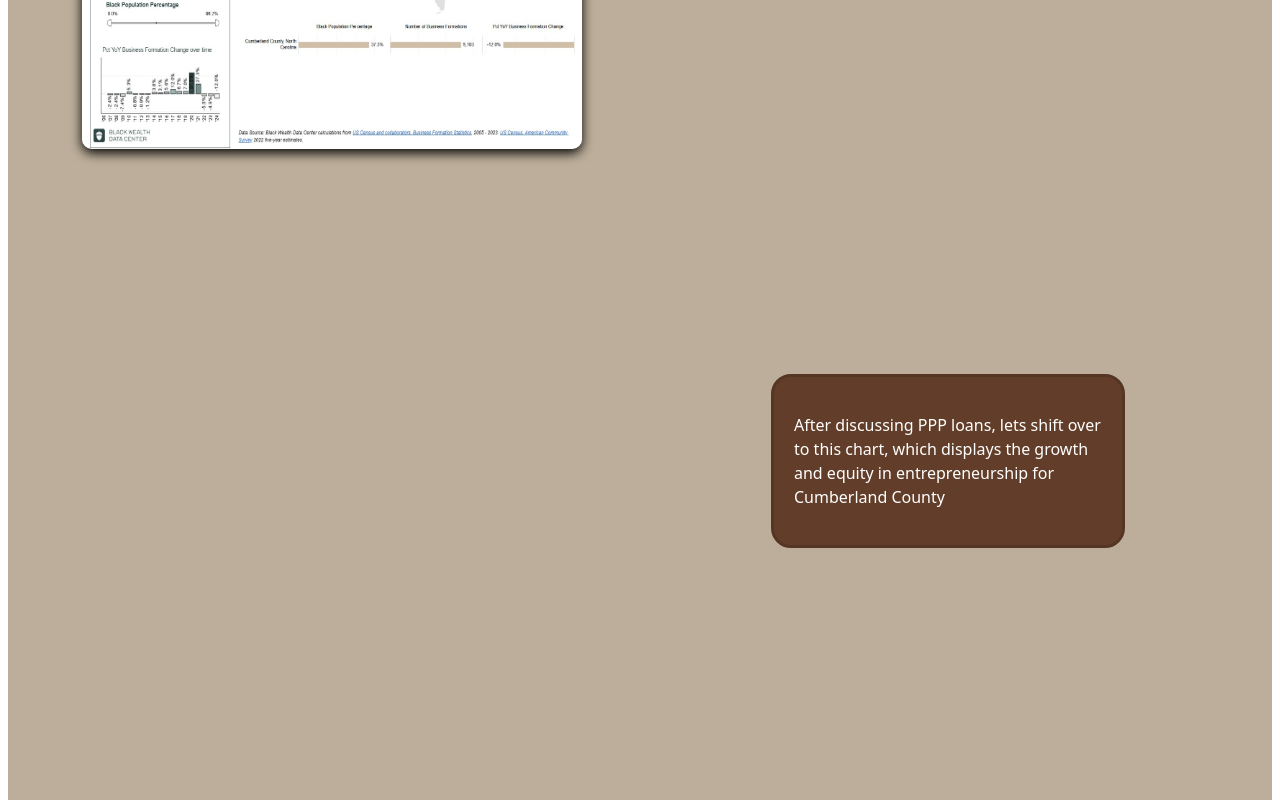
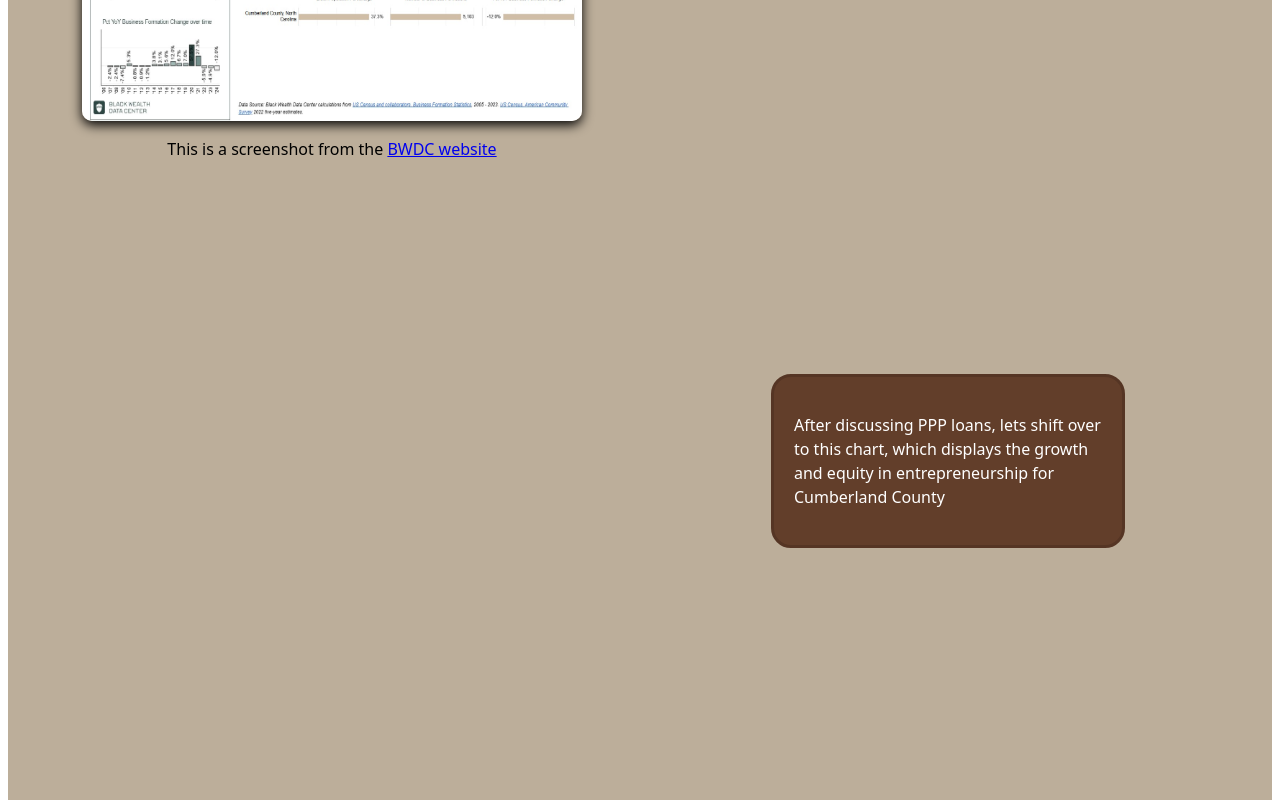
Before and after one commit to a-sarem/sarem-scrollytelling, a Svelte app: page / in a window 1280 px wide. Shown: the part 10260-11060 px from the top of the page. Built offline with nearby package versions, Linux system fonts and the light colour scheme.

Commit message:
added links to the BWDC screenshots

```diff
--- a/src/sections/ImageExample.svelte
+++ b/src/sections/ImageExample.svelte
@@ -11,6 +11,13 @@
         src="/kwk-scrollytelling-template/fourthpage_photo.jpg"
         alt="BWDC screenshot"
       />
+      <div class="image-caption">
+        <p>
+          This is a screenshot from the <a
+            href="https://blackwealthdata.org/explore/business">BWDC website</a
+          >
+        </p>
+      </div>
     {/snippet}
 
     {#snippet scrolly()}
--- a/src/sections/InteresectionObserverBasicExample.svelte
+++ b/src/sections/InteresectionObserverBasicExample.svelte
@@ -14,6 +14,13 @@
         src="/kwk-scrollytelling-template/fifthpage_photo.jpg"
         alt="BWDC screenshot"
       />
+      <div class="image-caption">
+        <p>
+          This is a screenshot from the <a
+            href="https://blackwealthdata.org/explore/business">BWDC website</a
+          >
+        </p>
+      </div>
     {/snippet}
 
     {#snippet scrolly()}
```
